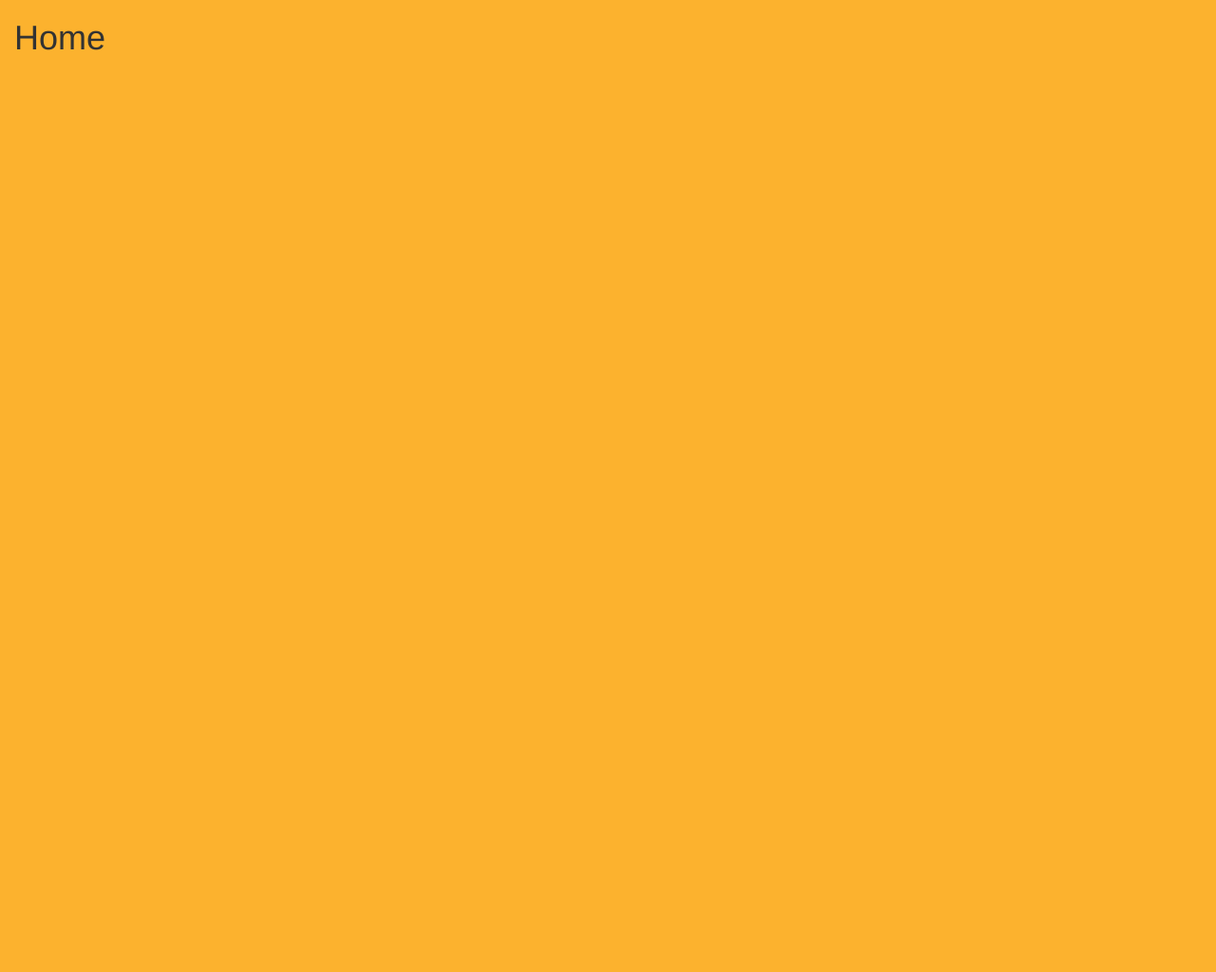
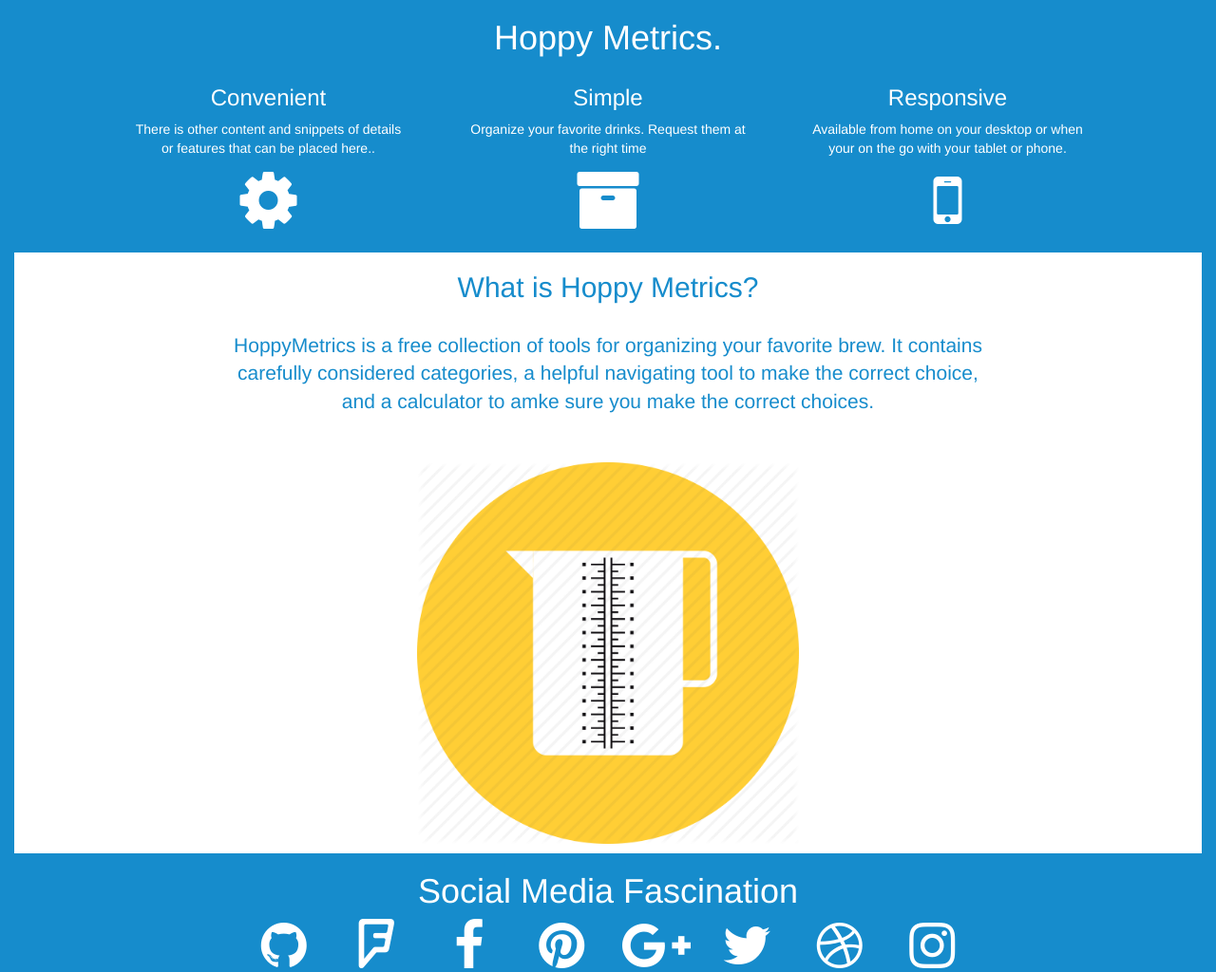
Before and after one commit to winnemucca/beerOxidant-, a plain HTML site: page src/client/index.html at #!/home in a window 1280 px wide. Shown: the whole page at 95% size. Before the commit the page ends 800 px from the top, so only its background shows below. Drawn offline with nearby package versions, Linux system fonts and the light colour scheme; some packages are replaced by stand-ins of ours.

Commit message:
added home page

```diff
--- a/src/client/app/features/home/home.html
+++ b/src/client/app/features/home/home.html
@@ -1,3 +1,104 @@
-<div>
-	<h1>Home </h1>
-</div>
+<section class="container-fluid" id="section1">
+  	<h1 class="text-center v-center">Hoppy Metrics.</h1>
+
+  	<div class="container">
+      <div class="row">
+          <div class="col-sm-4">
+            <div class="row">
+              <div class="col-sm-10 col-sm-offset-2 text-center"><h3>Convenient</h3><p>There is other content and snippets of details or features that can be placed here..</p><i class="fa fa-cog fa-5x"></i></div>
+            </div>
+          </div>
+          <div class="col-sm-4 text-center">
+            <div class="row">
+              <div class="col-sm-10 col-sm-offset-1 text-center"><h3>Simple</h3><p>Organize your favorite drinks.  Request them at the right time</p><i class="fa fa-archive fa-5x"></i></div>
+            </div>
+          </div>
+          <div class="col-sm-4 text-center">
+            <div class="row">
+              <div class="col-sm-10 text-center"><h3>Responsive</h3><p>Available from home on your desktop or when your on the go with your tablet or phone.</p><i class="fa fa-mobile fa-5x"></i></div>
+            </div>
+          </div>
+      </div><!--/row-->
+    <div class="row"><br></div>
+  </div><!--/container-->
+</section>
+
+<section class="container-fluid" id="section2">
+  <div class="row">
+  	<div class="col-sm-8 col-sm-offset-2 text-center">
+        <h2>What is Hoppy Metrics?</h2>
+        <br>
+		<p class="lead">HoppyMetrics is a free collection of tools for organizing your favorite brew. It contains carefully considered categories, a helpful navigating tool to make the correct choice, and a calculator to amke sure you make the correct choices.</p>
+        <br>
+        <h5 class="measuringCup img-responsive"> <img src="images/measuringCup.png" > </h5>
+
+    </div>
+  </div>
+</section>
+
+<!-- <section class="container-fluid" id="section3">
+	<h1 class="text-center"></h1>
+    <div class="row">
+      <div class="col-sm-6 col-sm-offset-3">
+        <h3 class="text-center"></h3>
+        <div class="row">
+          <div class="col-xs-4 col-xs-offset-1"></div>
+          <div class="col-xs-2"></div>
+          <div class="col-xs-4 text-right"></div>
+        </div>
+        <p class="text-center">
+
+        </p>
+      </div>
+   </div>
+</section>
+
+<section class="container-fluid" id="section4">
+	<h2 class="text-center">Change this Content. Change the world.</h2>
+    <div class="row">
+      <div class="col-sm-8 col-sm-offset-2">
+
+      <p class="text-center"></p>
+      </div>
+    </div>
+</section>
+
+
+<section class="container-fluid" id="section6">
+	<h2 class="text-center"></h2>
+    <p class="text-center lead">Add some compelling information here</p>
+
+
+</section> -->
+
+<section class="container" id="section7">
+	<h1 class="text-center">Social Media Fascination</h1>
+    <div class="row">
+      <!--fontawesome icons-->
+      <div class="col-sm-1 col-sm-offset-2 col-xs-4 text-center">
+       <i class="fa fa-github fa-4x"></i>
+      </div>
+      <div class="col-sm-1 col-xs-4 text-center">
+       <i class="fa fa-foursquare fa-4x"></i>
+      </div>
+      <div class="col-sm-1 col-xs-4 text-center">
+       	<i class="fa fa-facebook fa-4x"></i>
+      </div>
+      <div class="col-sm-1 col-xs-4 text-center">
+       <i class="fa fa-pinterest fa-4x"></i>
+      </div>
+      <div class="col-sm-1 col-xs-4 text-center">
+       <i class="fa fa-google-plus fa-4x"></i>
+      </div>
+      <div class="col-sm-1 col-xs-4 text-center">
+       <i class="fa fa-twitter fa-4x"></i>
+      </div>
+      <div class="col-sm-1 col-xs-4 text-center">
+       <i class="fa fa-dribbble fa-4x"></i>
+      </div>
+      <div class="col-sm-1 col-xs-4 text-center">
+       <i class="fa fa-instagram fa-4x"></i>
+      </div>
+  </div><!--/row-->
+
+</section>
--- a/src/client/app/features/home/home.route.js
+++ b/src/client/app/features/home/home.route.js
@@ -1,17 +1,18 @@
 (function() {
 	'use strict';
-
 	angular
 		.module('beerApp.features.home')
 		.config(config);
 
-		function config($stateProvider) {
+		function config($stateProvider, $urlRouterProvider) {
+			$urlRouterProvider.otherwise('/home');
+
 			$stateProvider
 				.state('home', {
 					url:'/home',
 					templateUrl: './app/features/home/home.html',
 					controller: 'HomeController',
-					controllerAs: 'vm',
+					controllerAs: 'vm'
 				})
 		}
 })();
--- a/src/client/index.html
+++ b/src/client/index.html
@@ -4,6 +4,8 @@
     <meta charset="utf-8">
     <title>Untitled</title>
     <link rel="stylesheet" type="text/css" href="http://cdnjs.cloudflare.com/ajax/libs/twitter-bootstrap/3.2.0/css/bootstrap.min.css">
+    <link rel="stylesheet" href="https://maxcdn.bootstrapcdn.com/font-awesome/4.4.0/css/font-awesome.min.css">
+    <!-- <link rel="stylesheet" href="/octicons/octicons.css"> -->
     <link rel="stylesheet" type="text/css" href="styles/main.css">
   </head>
   <body>
@@ -35,6 +37,7 @@
     <script src="app/features/beerStyle/beerStyle.controller.js"></script>
     <script src="app/features/beerStyle/beerStyle.route.js"></script>
      <script src="app/features/home/home.controller.js"></script>
+
     <script src="app/features/home/home.route.js"></script>
 
   </body>
--- a/src/client/styles/main.css
+++ b/src/client/styles/main.css
@@ -1,3 +1,13 @@
 body {
-	background: #FCB22E;
+	background: #168CCC;
+	color: #fff;
 }
+
+#section2 {
+	background: #fff;
+	color: #168CCC;
+}
+
+.measuringCup img {
+	width: 50%;
+}
```
Also changed, not shown: src/client/images/ICON_2_CHART.png (added), src/client/images/dashboard-medium-512.png (added), src/client/images/measuringCup.png (added).
